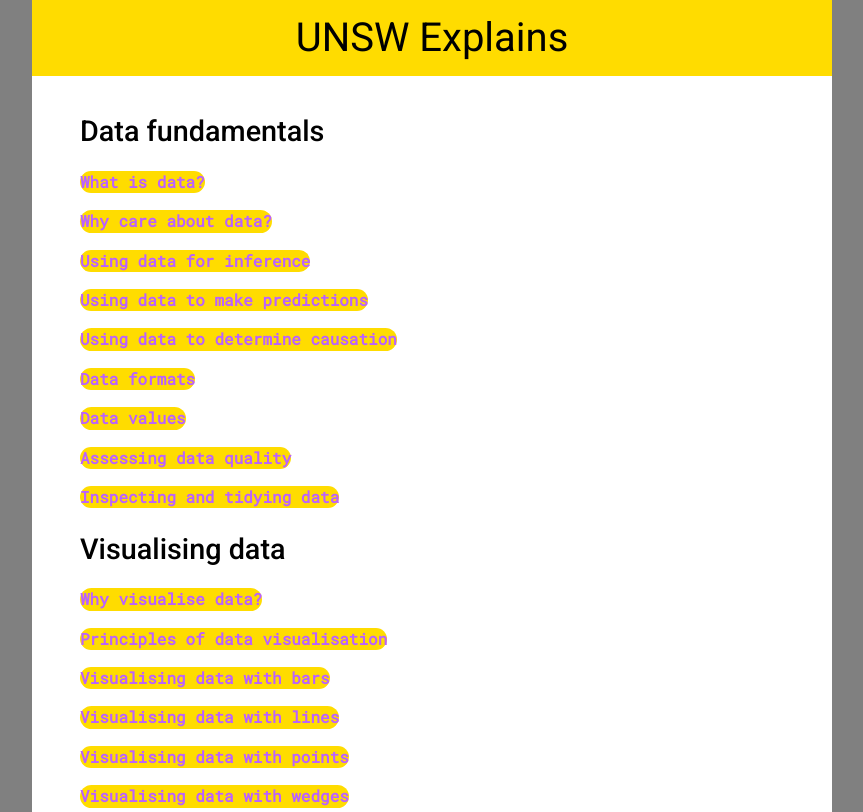
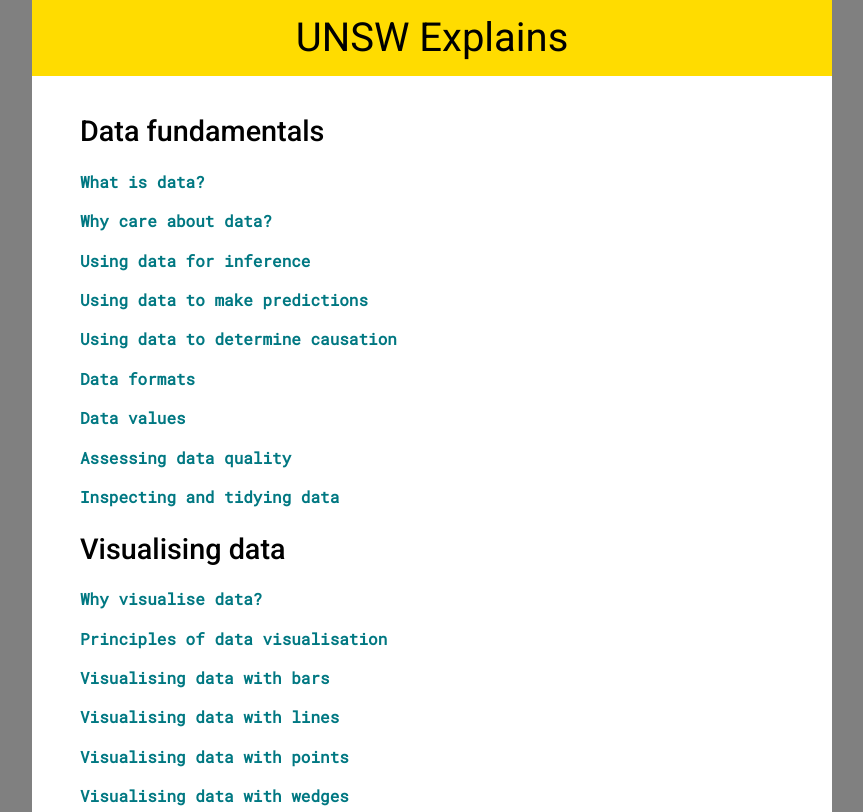
Before and after one commit to mentembyunsw/topics, a plain HTML site: page index.html in a window 1280 px wide. Shown: the top 812 px of the page, without its empty margins (208-1071 px from the left). Drawn offline with Linux system fonts and the light colour scheme.

Commit message:
Update index.html

```diff
--- a/index.html
+++ b/index.html
@@ -7,8 +7,8 @@
     <script src="default.js"></script>
     <style>
       a {
-        background-color: var(--unsw-teal); /*white !important;*/
-        color: #ba61ff !important;
+        background-color: white !important;
+        color: var(--unsw-teal) !important;
         font-weight: bold !important;
         padding: 0 !important;
       }
```
